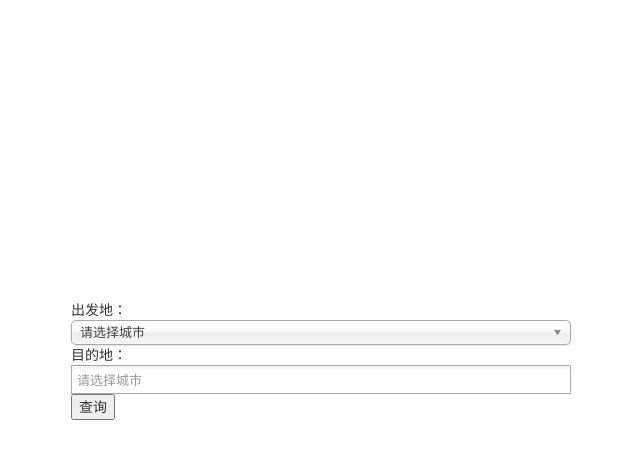
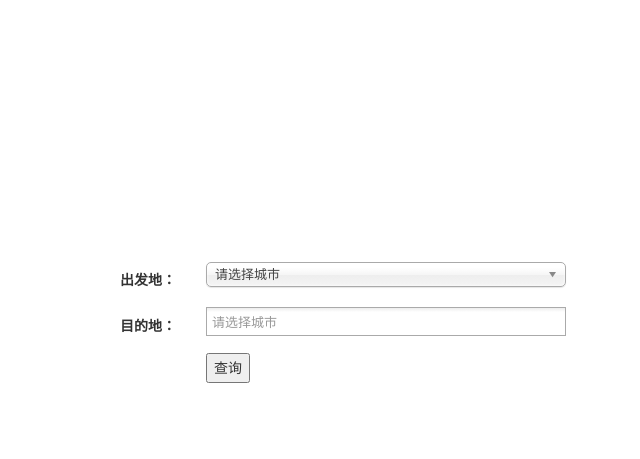
Before and after one commit to ls-yw/mytool, a PHP site: the page made by frontend/modules/plane/views/index/index.php in a window 1280 px wide. Shown: the top 459 px of the page, without its empty margins (319-959 px from the left). Run offline with PHP 8.4, Linux system fonts and the light colour scheme; the template is opened without the code that fills it, so the values that code supplies are empty; some libraries are stand-ins or nearby versions.

Commit message:
样式调整

```diff
--- a/frontend/modules/plane/views/index/index.php
+++ b/frontend/modules/plane/views/index/index.php
@@ -5,33 +5,47 @@ use yii\bootstrap\Alert;
 <html>
 <head>
 <meta charset="UTF-8">
+<meta name="viewport" content="width=device-width, initial-scale=1, maximum-scale=1, user-scalable=no">
 <title>Insert title here</title>
 <link href="/assets/plugs/chosen/chosen.css" rel="stylesheet">
 <link href="/assets/plugs/toastr/toastr.css" rel="stylesheet">
 <link href="/assets/plugs/bootstrap/css/bootstrap.min.css" rel="stylesheet" type="text/css">
 <style>
-.content{margin:0 auto;width:500px;margin-top:300px;}
+.content{margin:20% auto 0;padding:5px;max-width:500px;vertical-align: middle;line-height:24px;}
 </style>
 </head>
 <body>
-<form method="post" action="" id="form1">
+<form method="post" action="" id="form1" class="form-horizontal">
 <div class="content">
-	<span>出发地：</span>
-	<select name="acty" id="acty" class="chosen">
+	<div class="form-group">
+		<label class="col-sm-3 control-label">出发地：</label>
+		<div class="col-sm-9">
+		<select name="acty" id="acty" class="chosen form-control">
     		<option value="0">请选择城市</option>
     		<?php if(!empty($citys)):foreach ($citys as $key => $city) :?>
     		<option value="<?php echo $key?>"><?php echo $city?></option>
     		<?php endforeach;endif;?>
 		</select>
-	<br/>
-	<span>目的地：</span>
-	<select name="dcty[]" id="dcty" class="chosen" multiple="multiple">
+		</div>
+	</div>
+	<div class="form-group">
+		<label class="col-sm-3 control-label">目的地：</label>
+    	<div class="col-sm-9">
+        	<select name="dcty[]" id="dcty" class="chosen form-control" multiple="multiple">
         		<?php if(!empty($citys)):foreach ($citys as $key => $city) :?>
         		<option value="<?php echo $key?>"><?php echo $city?></option>
         		<?php endforeach;endif;?>
         	</select>
+        </div>
+    </div>
+    <div class="form-group">
+    <div class="col-sm-offset-3 col-sm-9">
           <input name="<?= Yii::$app->request->csrfParam;?>" type="hidden" value="<?= Yii::$app->request->csrfToken ?>">
 	<button type="submit">查询</button>
+        </div>
+
+	</div>
+
 </div>
 </form>
 <?php
--- a/frontend/views/index/index.php
+++ b/frontend/views/index/index.php
@@ -5,6 +5,7 @@ use yii\helpers\Url;
 <html>
 <head>
 <meta charset="UTF-8">
+<meta name="viewport" content="width=device-width, initial-scale=1, maximum-scale=1, user-scalable=no">
 <title>我的工具</title>
 <link href="/assets/plugs/bootstrap/css/bootstrap.min.css" rel="stylesheet" type="text/css">
 </head>
@@ -34,6 +35,7 @@ use yii\helpers\Url;
 	  </div>
   </div>
 </div>
-<script type="text/javascript" src="/assets/plugs/bootstrap/js/bootstrap.js"></script>
+<script type="text/javascript" src="/assets/plugs/jquery/jquery.min.js"></script>
+<script type="text/javascript" src="/assets/plugs/bootstrap/js/bootstrap.min.js"></script>
 </body>
 </html>
```
Also changed, not shown: frontend/modules/jscoding/views/endecode/gotime.php (+8 -2 lines), frontend/modules/plane/views/index/list.php (+13 -19 lines), 2 other files. Lines whose indentation alone changed are shown as unchanged.
